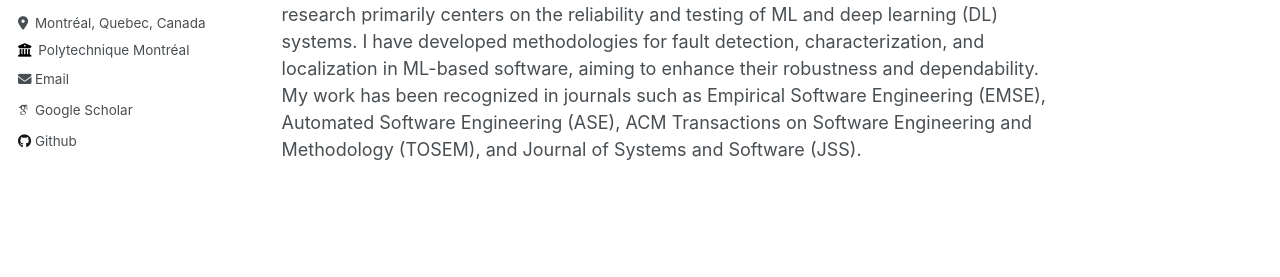
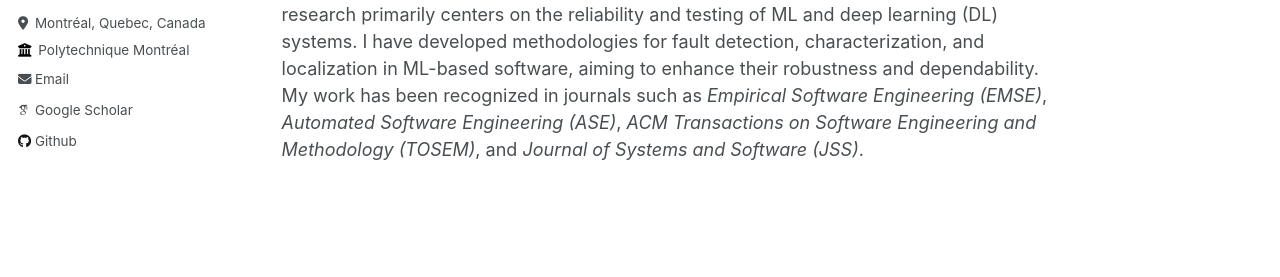
Before and after one commit to mehdi-morovati/mehdi-morovati.github.io, a Jekyll site: the page built from _pages/about.md, in a window 1280 px wide. Shown: the part 309-586 px from the top of the page. Built offline with Jekyll 4.4.1, drawn with Linux system fonts in a browser that asks for light colours; some web fonts are replaced; some of the changed text lies outside the part shown.

Commit message:
Update about.md

```diff
--- a/_pages/about.md
+++ b/_pages/about.md
@@ -7,4 +7,4 @@ redirect_from:
   - /about.html
 ---
 
-I received my PhD at Department of Computer and Software Engineering, University of Montreal, Polytechnique Montreal under supervision of Prof. Foutse Khomh. I am broadly interested in Software Engineering, and Machine Learning (ML), focusing on testing ML-based software to improve the reliability of these software systems. I get most excited about developing quality assurance techniques that ensure reliability of ML-based software systems to precisely and efficiently analyze, detect, and fix software bugs. My research primarily centers on the reliability and testing of ML and deep learning (DL) systems. I have developed methodologies for fault detection, characterization, and localization in ML-based software, aiming to enhance their robustness and dependability. My work has been recognized in journals such as Empirical Software Engineering (EMSE), Automated Software Engineering (ASE), ACM Transactions on Software Engineering and Methodology (TOSEM), and Journal of Systems and Software (JSS).
+I received my PhD at Department of Computer and Software Engineering, University of Montreal, Polytechnique Montreal under supervision of Prof. Foutse Khomh. I am broadly interested in Software Engineering, and Machine Learning (ML), focusing on testing ML-based software to improve the reliability of these software systems. I get most excited about developing quality assurance techniques that ensure reliability of ML-based software systems to precisely and efficiently analyze, detect, and fix software bugs. My research primarily centers on the reliability and testing of ML and deep learning (DL) systems. I have developed methodologies for fault detection, characterization, and localization in ML-based software, aiming to enhance their robustness and dependability. My work has been recognized in journals such as *Empirical Software Engineering (EMSE)*, *Automated Software Engineering (ASE)*, *ACM Transactions on Software Engineering and Methodology (TOSEM)*, and *Journal of Systems and Software (JSS)*.
```
